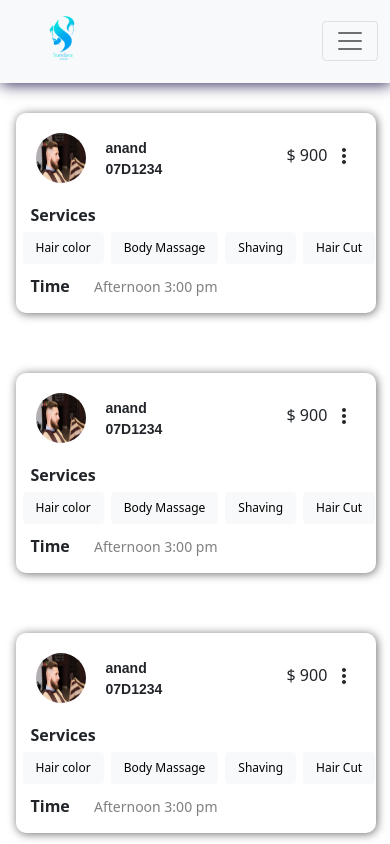
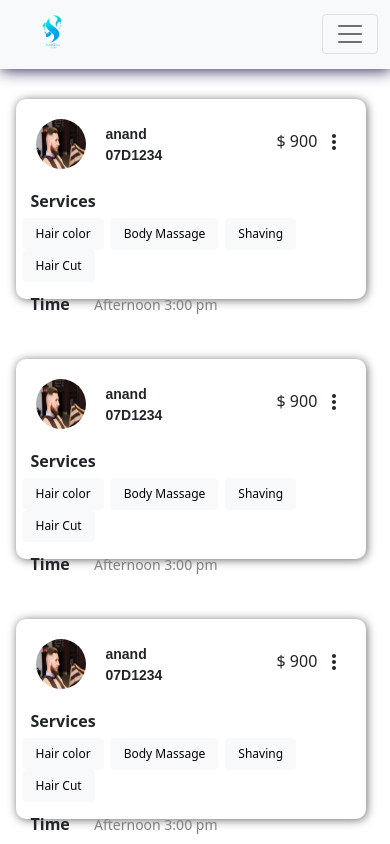
Before and after one commit to Anand-1432/sundara, a React (Create React App) app: page /booking in a window 390 px wide. Shown: the top 844 px of the page. Built offline with nearby package versions, Linux system fonts and the light colour scheme; a web font is replaced by a local one.

Commit message:
updating data

```diff
--- a/src/components/booking_card/bookingcard.scss
+++ b/src/components/booking_card/bookingcard.scss
@@ -55,6 +55,7 @@
 
 @media (max-width:700px) {
     .cardBody{
+        width: 350px;
         margin-left: -4px;
         margin-right: 10px;
     }
--- a/src/components/login/login.scss
+++ b/src/components/login/login.scss
@@ -75,7 +75,7 @@
 
         select {
             border-radius: none;
-            width: 60px;
+            width: 50px;
             height: 40px;
             background-color: #cbfefa;
             border: none;
@@ -90,10 +90,6 @@
             margin-left: 10px;
             outline: none;
             text-align: center;
-        }
-
-        span {
-            margin-left:0px;
         }
 
     }
--- a/src/components/navbar/navbar.scss
+++ b/src/components/navbar/navbar.scss
@@ -34,7 +34,7 @@
 
 .navbar-brand {
   img {
-    width: 80px;
+    width: 60px;
     height: auto;
   }
 }
--- a/src/pages/booking/booking.scss
+++ b/src/pages/booking/booking.scss
@@ -1,4 +1,4 @@
 .bookingCon{
-    width: 90%;
+    width: 90vw;
     margin: auto;
 }
```
